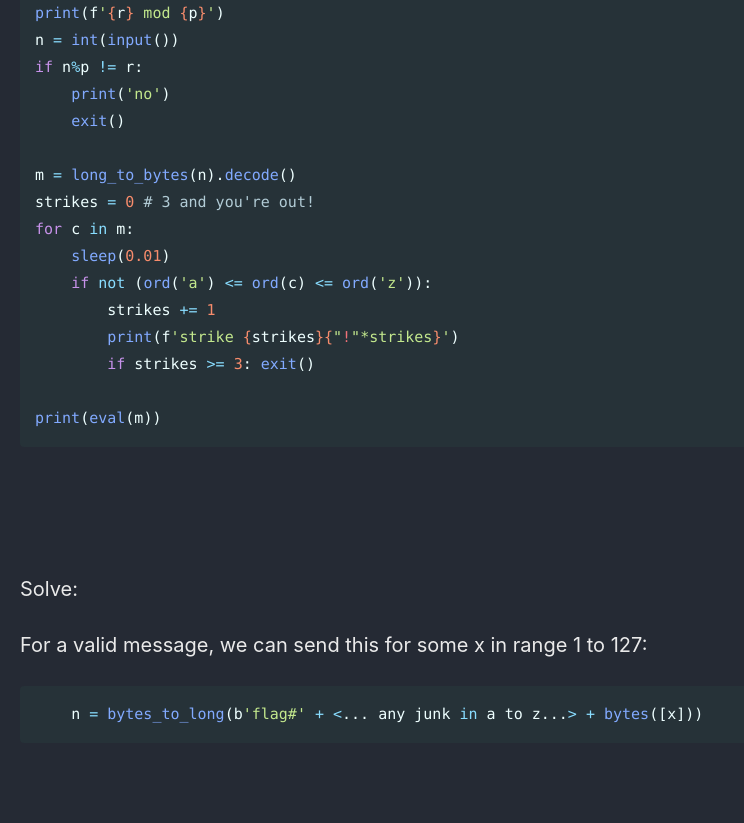
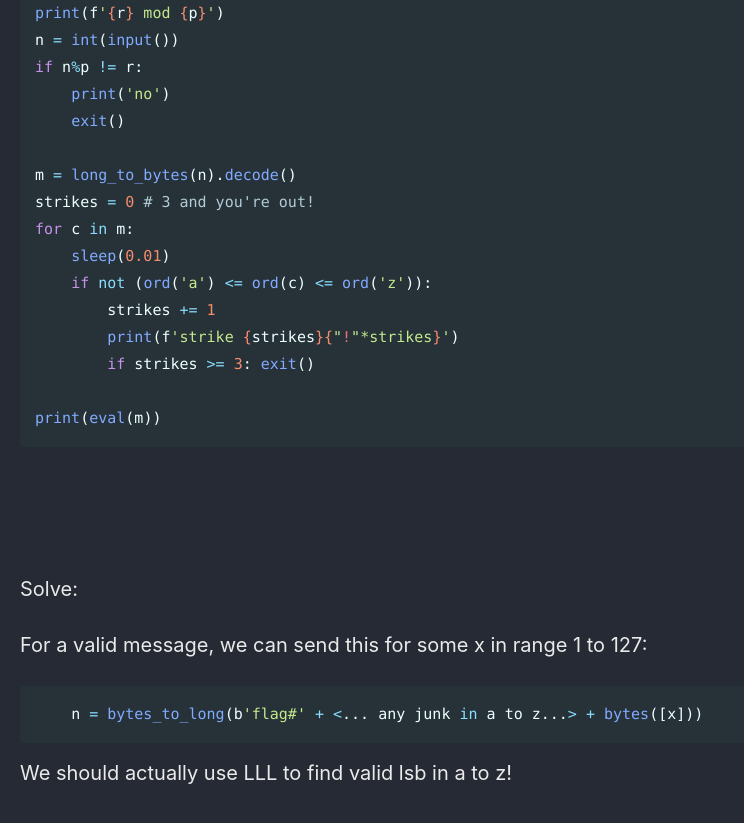
Before and after one commit to Connor-McCartney/Connor-McCartney.github.io, a Jekyll site: the page built from _pages/cryptography/other/modjail-imaginaryCTF.md, in a window 1280 px wide and 900 px high, scrolled down 2223 px. Shown: the top 823 px of the window, without its empty margins (0-744 px from the left). Built offline with Jekyll 4.4.1, drawn with Linux system fonts in a browser that asks for light colours; cached includes are drawn as plain includes; before the commit the page ends 3011 px from its top, so only the background shows below that.

Commit message:
Update modjail-imaginaryCTF.md

````diff
--- a/_pages/cryptography/other/modjail-imaginaryCTF.md
+++ b/_pages/cryptography/other/modjail-imaginaryCTF.md
@@ -112,3 +112,7 @@ For a valid message, we can send this for some x in range 1 to 127:
 ```py
     n = bytes_to_long(b'flag#' + <... any junk in a to z...> + bytes([x]))
 ```
+
+We should actually use LLL to find valid lsb in a to z!
+
+<br>
````
